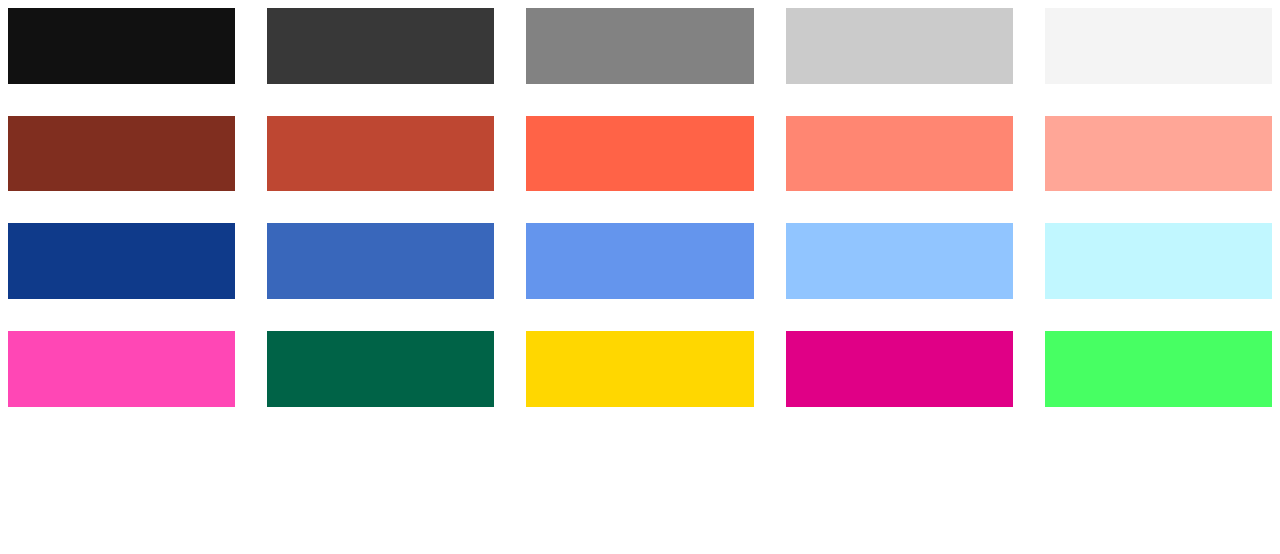
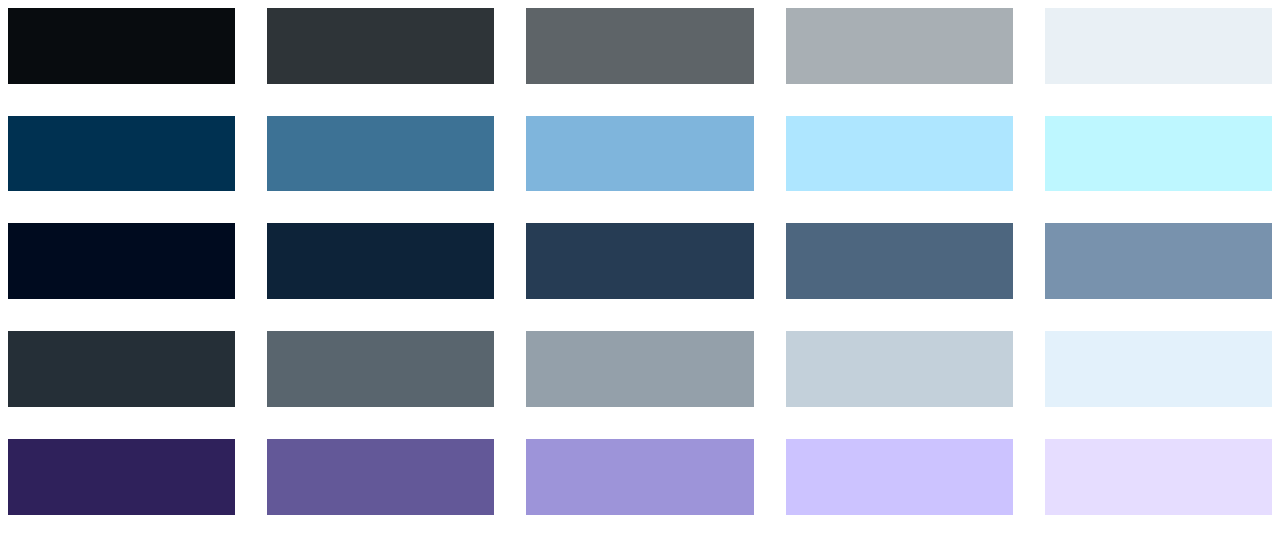
Before and after one commit to FaithKauwe/css-framework, a plain HTML site: page colors.html in a window 1280 px wide. Drawn offline with Linux system fonts and the light colour scheme.

Commit message:
add colors, typography, heaights,spacing, shadows

```diff
--- a/colors.html
+++ b/colors.html
@@ -24,77 +24,38 @@
       /* Use oklch colors for bonus points! OKLCH colors have an advantage
       in that these colors don't change value as the color changes. */
 
-      /* TODO: Choose your darkest color, it may not be black, it should be dark!
-      We need some contrast! */
-      --color-gray-1: oklch(from #111 l c h);
+      --color-gray-3: oklch(0.50 0.01 240);
+      --color-gray-1: oklch(from var(--color-gray-3) calc(l - 0.35) c h);
+      --color-gray-2: oklch(from var(--color-gray-3) calc(l - 0.18) c h);
+      --color-gray-4: oklch(from var(--color-gray-3) calc(l + 0.25) c h);
+      --color-gray-5: oklch(from var(--color-gray-3) calc(l + 0.45) c h);
 
-      /* You can generate colors from a base color using color-mix()
-      or CSS relative colors, look at the examples below.
-      Using these ideas generate a palette of colors. */
+      --color-ice-3: oklch(0.75 0.08 240);
+      --color-ice-1: oklch(from var(--color-ice-3) calc(l - 0.45) c h);
+      --color-ice-2: oklch(from var(--color-ice-3) calc(l - 0.22) c h);
+      --color-ice-4: oklch(from var(--color-ice-3) calc(l + 0.15) c h);
+      --color-ice-5: oklch(from var(--color-ice-3) calc(l + 0.20) c h);
 
-      /* Use color-mix() to define some tints and shades */
-      /* Create tints by adding white, and shades by adding black! */
-      /* Create two tints and two shades for each of your 5 colors */
+      --color-navy-3: oklch(0.35 0.05 250);
+      --color-navy-1: oklch(from var(--color-navy-3) calc(l - 0.20) c h);
+      --color-navy-2: oklch(from var(--color-navy-3) calc(l - 0.10) c h);
+      --color-navy-4: oklch(from var(--color-navy-3) calc(l + 0.15) c h);
+      --color-navy-5: oklch(from var(--color-navy-3) calc(l + 0.30) c h);
 
-      /* TODO: Generate 4 more relative gray colors. Here I added various
-      amounts, 80% to 20%, of --color-gray-1 to white. */
-      --color-gray-2: color-mix(in oklch, var(--color-gray-1) 80%, white);
-      --color-gray-3: color-mix(in oklch, var(--color-gray-2) 60%, white);
-      --color-gray-4: color-mix(in oklch, var(--color-gray-3) 40%, white);
-      --color-gray-5: color-mix(in oklch, var(--color-gray-4) 20%, white);
+      --color-silver-3: oklch(0.70 0.02 240);
+      --color-silver-1: oklch(from var(--color-silver-3) calc(l - 0.40) c h);
+      --color-silver-2: oklch(from var(--color-silver-3) calc(l - 0.20) c h);
+      --color-silver-4: oklch(from var(--color-silver-3) calc(l + 0.15) c h);
+      --color-silver-5: oklch(from var(--color-silver-3) calc(l + 0.25) c h);
 
-      --color-bg: var(--color-gray-1);
-      --color-fg: var(--color-gray-5);
+      --color-lavender-3: oklch(0.70 0.10 290);
+      --color-lavender-1: oklch(from var(--color-lavender-3) calc(l - 0.40) c h);
+      --color-lavender-2: oklch(from var(--color-lavender-3) calc(l - 0.20) c h);
+      --color-lavender-4: oklch(from var(--color-lavender-3) calc(l + 0.15) c h);
+      --color-lavender-5: oklch(from var(--color-lavender-3) calc(l + 0.23) c h);
 
-      /* Lets do that again with a new color. This time I added black to get
-      shades, and white to get tints.
-
-      TODO: Change the color here. Adjust the amount of black and white to get
-      a nice range. */
-      --color-primary-3: tomato;
-      --color-primary-1: color-mix(in oklch, var(--color-primary-3) 60%, black);
-      --color-primary-2: color-mix(in oklch, var(--color-primary-3) 80%, black);
-      --color-primary-4: color-mix(in oklch, var(--color-primary-3) 80%, white);
-      --color-primary-5: color-mix(in oklch, var(--color-primary-3) 60%, white);
-
-      /* Repeat the process! */
-      /* This time use relative color to generate some new colors. Look
-      at the sample code below. We use the syntax: oklch(from someColor l c h)
-      Here we have components of the color and can apply math with calc().
-      In the example below, I subtracted 0.15 and 0.3 to get shades, and
-      added 0.15 and 0.3 to get tints. Changing the lightness (l) shanges the
-      value (light, dark) character of the color without changing the hue.
-
-      TODO: Define a new color here and make some tints and shades. */
-      --color-secondary-3: cornflowerblue;
-      /* Create shades from an oklch color */
-      --color-secondary-2: oklch(from var(--color-secondary-3) calc(l - 0.15) c h);
-      --color-secondary-1: oklch(from var(--color-secondary-3) calc(l - 0.3) c h);
-      /* Create tints from an oklch color */
-      --color-secondary-4: oklch(from var(--color-secondary-3) calc(l + 0.15) c h);
-      --color-secondary-5: oklch(from var(--color-secondary-3) calc(l + 0.3) c h);
-
-      /* TODO: Define your fourth color. */
-      --color-tertiary-3: gold;
-      /* Create a relative color by removing the red component */
-      --color-tertiary-2: rgb(from tomato 0 g b / alpha);
-      /* Create a relative color by shifting the hue (might be better with oklch) */
-      --color-tertiary-1: hsl(from tomato calc(h - 45) s l / alpha);
-      /* Create a relative color changing the lightness and shifting the hue */
-      --color-tertiary-4: hsl(from tomato calc(h - 45) s calc(l - 20) / alpha);
-      /* Create a relative color by swapping components */
-      --color-tertiary-5: rgb(from tomato b r g / alpha);
-
-      /* TODO: Define a fifth color. Do this on your own! To see it in the chart,
-      you'll need to add some divs below.  */
-
-      /* TODO: Decide which color system you will use: rgb, hsl, oklch. I used all of
-      these in the example, you should use the same one throughout! */
-
-      /* TODO: Use one system to generate tints and shades.
-      Choose color-mix or relative color. Adjust your code to match. */
-
-      /* TODO: Move these colors into the tokens layer of your framework.  */
+      --color-bg: var(--color-ice-5);
+      --color-fg: var(--color-navy-1);
     }
 
     main {
@@ -123,23 +84,29 @@
     <div style="background-color: var(--color-gray-4);"></div>
     <div style="background-color: var(--color-gray-5);"></div>
 
-    <div style="background-color: var(--color-primary-1);"></div>
-    <div style="background-color: var(--color-primary-2);"></div>
-    <div style="background-color: var(--color-primary-3);"></div>
-    <div style="background-color: var(--color-primary-4);"></div>
-    <div style="background-color: var(--color-primary-5);"></div>
+    <div style="background-color: var(--color-ice-1);"></div>
+    <div style="background-color: var(--color-ice-2);"></div>
+    <div style="background-color: var(--color-ice-3);"></div>
+    <div style="background-color: var(--color-ice-4);"></div>
+    <div style="background-color: var(--color-ice-5);"></div>
 
-    <div style="background-color: var(--color-secondary-1);"></div>
-    <div style="background-color: var(--color-secondary-2);"></div>
-    <div style="background-color: var(--color-secondary-3);"></div>
-    <div style="background-color: var(--color-secondary-4);"></div>
-    <div style="background-color: var(--color-secondary-5);"></div>
+    <div style="background-color: var(--color-navy-1);"></div>
+    <div style="background-color: var(--color-navy-2);"></div>
+    <div style="background-color: var(--color-navy-3);"></div>
+    <div style="background-color: var(--color-navy-4);"></div>
+    <div style="background-color: var(--color-navy-5);"></div>
 
-    <div style="background-color: var(--color-tertiary-1);"></div>
-    <div style="background-color: var(--color-tertiary-2);"></div>
-    <div style="background-color: var(--color-tertiary-3);"></div>
-    <div style="background-color: var(--color-tertiary-4);"></div>
-    <div style="background-color: var(--color-tertiary-5);"></div>
+    <div style="background-color: var(--color-silver-1);"></div>
+    <div style="background-color: var(--color-silver-2);"></div>
+    <div style="background-color: var(--color-silver-3);"></div>
+    <div style="background-color: var(--color-silver-4);"></div>
+    <div style="background-color: var(--color-silver-5);"></div>
+
+    <div style="background-color: var(--color-lavender-1);"></div>
+    <div style="background-color: var(--color-lavender-2);"></div>
+    <div style="background-color: var(--color-lavender-3);"></div>
+    <div style="background-color: var(--color-lavender-4);"></div>
+    <div style="background-color: var(--color-lavender-5);"></div>
 
   </main>
 </body>
--- a/elsa-tokens.css
+++ b/elsa-tokens.css
@@ -0,0 +1,96 @@
+@import url('https://fonts.googleapis.com/css2?family=Cormorant+Garamond:wght@300;400;500;600;700&family=Montserrat:wght@300;400;500;600;700&display=swap');
+
+:root {
+  /* color families, each starts with a base color -3, then uses relative OKLCH to create darker shades -1, -2
+  (sybtracting from the lightness) and lighter shades -4, -5 (adding to the lightness) */
+  --color-gray-3: oklch(0.50 0.01 240);
+  --color-gray-1: oklch(from var(--color-gray-3) calc(l - 0.35) c h);
+  --color-gray-2: oklch(from var(--color-gray-3) calc(l - 0.18) c h);
+  --color-gray-4: oklch(from var(--color-gray-3) calc(l + 0.25) c h);
+  --color-gray-5: oklch(from var(--color-gray-3) calc(l + 0.45) c h);
+
+  --color-ice-3: oklch(0.75 0.08 240);
+  --color-ice-1: oklch(from var(--color-ice-3) calc(l - 0.45) c h);
+  --color-ice-2: oklch(from var(--color-ice-3) calc(l - 0.22) c h);
+  --color-ice-4: oklch(from var(--color-ice-3) calc(l + 0.15) c h);
+  --color-ice-5: oklch(from var(--color-ice-3) calc(l + 0.20) c h);
+
+  --color-navy-3: oklch(0.35 0.05 250);
+  --color-navy-1: oklch(from var(--color-navy-3) calc(l - 0.20) c h);
+  --color-navy-2: oklch(from var(--color-navy-3) calc(l - 0.10) c h);
+  --color-navy-4: oklch(from var(--color-navy-3) calc(l + 0.15) c h);
+  --color-navy-5: oklch(from var(--color-navy-3) calc(l + 0.30) c h);
+
+  --color-silver-3: oklch(0.70 0.02 240);
+  --color-silver-1: oklch(from var(--color-silver-3) calc(l - 0.40) c h);
+  --color-silver-2: oklch(from var(--color-silver-3) calc(l - 0.20) c h);
+  --color-silver-4: oklch(from var(--color-silver-3) calc(l + 0.15) c h);
+  --color-silver-5: oklch(from var(--color-silver-3) calc(l + 0.25) c h);
+
+  --color-lavender-3: oklch(0.70 0.10 290);
+  --color-lavender-1: oklch(from var(--color-lavender-3) calc(l - 0.40) c h);
+  --color-lavender-2: oklch(from var(--color-lavender-3) calc(l - 0.20) c h);
+  --color-lavender-4: oklch(from var(--color-lavender-3) calc(l + 0.15) c h);
+  --color-lavender-5: oklch(from var(--color-lavender-3) calc(l + 0.23) c h);
+/* semantic names are aliases which point to specific colors from the families, makes it easy
+to changeout the colors for different themes */
+  --color-bg: var(--color-ice-5);
+  --color-fg: var(--color-navy-1);
+  --color-primary: var(--color-ice-3);
+  --color-secondary: var(--color-lavender-3);
+  --color-accent: var(--color-ice-2);
+  --color-border: var(--color-silver-3);
+  --color-link: var(--color-ice-2);
+  --color-link-hover: var(--color-ice-1);
+
+  --font-family-display: 'Cormorant Garamond', Georgia, serif;
+  --font-family-body: 'Montserrat', system-ui, -apple-system, sans-serif;
+
+  --font-size-base: 1rem;
+  --font-size-sm: 0.875rem;
+  --font-size-xs: 0.75rem;
+
+ /* each heading size is 1.4x larger than the one below it, make sit easy to change the whole scale */
+  --font-ratio: 1.4;
+  --font-size-h6: var(--font-size-base);
+  --font-size-h5: calc(var(--font-size-base) * var(--font-ratio));
+  --font-size-h4: calc(var(--font-size-h5) * var(--font-ratio));
+  --font-size-h3: calc(var(--font-size-h4) * var(--font-ratio));
+  --font-size-h2: calc(var(--font-size-h3) * var(--font-ratio));
+  --font-size-h1: calc(var(--font-size-h2) * var(--font-ratio));
+
+  --font-weight-light: 300;
+  --font-weight-normal: 400;
+  --font-weight-medium: 500;
+  --font-weight-semibold: 600;
+  --font-weight-bold: 700;
+
+  --line-height-tight: 1.2;
+  --line-height-base: 1.6;
+  --line-height-relaxed: 1.8;
+
+ /* spacing */
+  --space-xs: 0.25rem;
+  --space-sm: 0.5rem;
+  --space-md: 1rem;
+  --space-lg: 1.5rem;
+  --space-xl: 2rem;
+  --space-2xl: 3rem;
+  --space-3xl: 4rem;
+
+ /* border radius for rounded corners */
+  --radius-sm: 0.25rem;
+  --radius-md: 0.5rem;
+  --radius-lg: 1rem;
+  --radius-full: 9999px;
+
+ /* shadows to add depth and focus to elements */
+  --shadow-sm: 0 1px 2px 0 rgba(0, 0, 0, 0.05);
+  --shadow-md: 0 4px 6px -1px rgba(0, 0, 0, 0.1);
+  --shadow-lg: 0 10px 15px -3px rgba(0, 0, 0, 0.1);
+  --shadow-ice: 0 4px 12px 0 rgba(100, 150, 200, 0.2); /* speical ice blue glow effect */
+/* transitions for smooth animations */
+  --transition-fast: 150ms ease-in-out;
+  --transition-base: 250ms ease-in-out;
+  --transition-slow: 350ms ease-in-out;
+}
```
